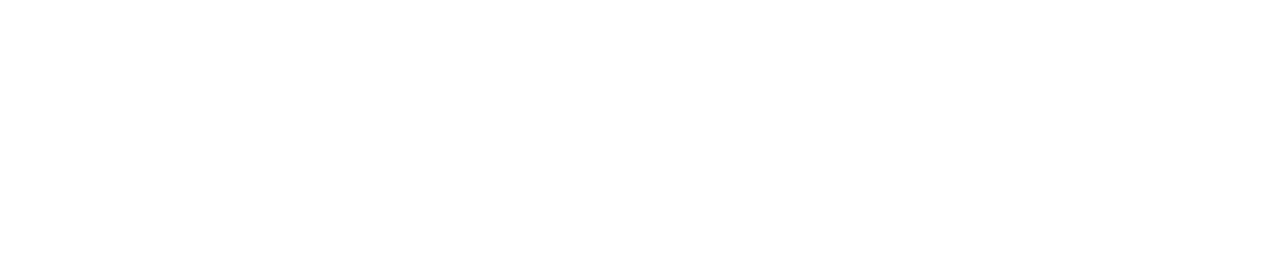
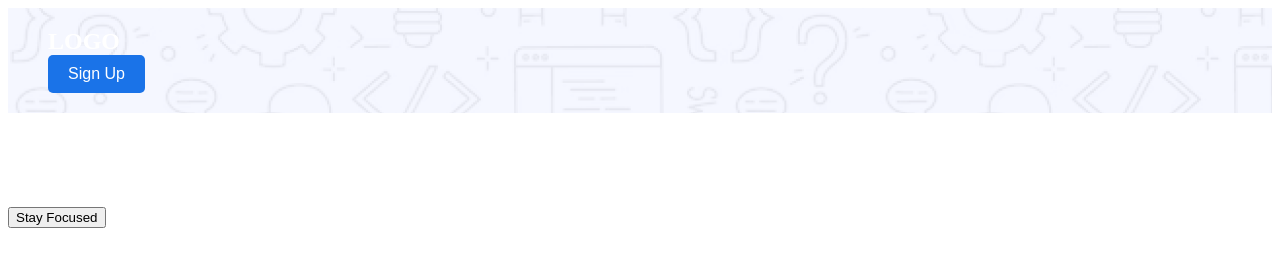
Before and after one commit to Niyamul-04/niamul-plays-web-1, a plain HTML site: page index.html in a window 1280 px wide. Drawn offline with Linux system fonts and the light colour scheme.

Commit message:
title update

```diff
--- a/index.html
+++ b/index.html
@@ -3,9 +3,20 @@
 <head>
     <meta charset="UTF-8">
     <meta name="viewport" content="width=device-width, initial-scale=1.0">
-    <title>Alo Begon</title>
+    <title>My Website</title>
+    <link rel="stylesheet" href="styles/niyam.css">
 </head>
 <body>
+    <header class="nav">
+        <div class="container">
+            <div class="logo">LOGO</div>
+            <button class="Sign-Up-btn">Sign Up</button>
+        </div>
+</header>
+<section class="banner">
+    <h1 class="banner-hading">Cool Dark UI Template for <br> Webflow Agencies!</h1>
 
+       <button class="btn">Stay Focused</button>
+</section>
 </body>
 </html>
--- a/styles/niyam.css
+++ b/styles/niyam.css
@@ -0,0 +1,37 @@
+/* .nav{
+    background-image: url(../Assets/Hero-bg.png);
+    background-size: cover;
+    background-position: center;
+    padding: 20px 40px; */
+}
+body{
+    margin: 0;
+    font-family: ;
+}
+header,section{
+    background-size: cover;
+    background-position: center;
+    color: white;
+}
+header{
+    background: url(../Assets/Hero-bg.png);
+    padding: 20px 40px;
+    display: flex;
+    justify-content: space-between;
+    align-items: center;
+}
+.logo{
+    font-size: 24px;
+    font-weight: bold;
+}
+.Sign-Up-btn{
+    padding: 10px 20px;
+    background-color: #1a73e8;
+    color: white;
+    border: none;
+    border-radius: 5px;
+    font-size: 16px;
+}
+section{
+
+}
```
